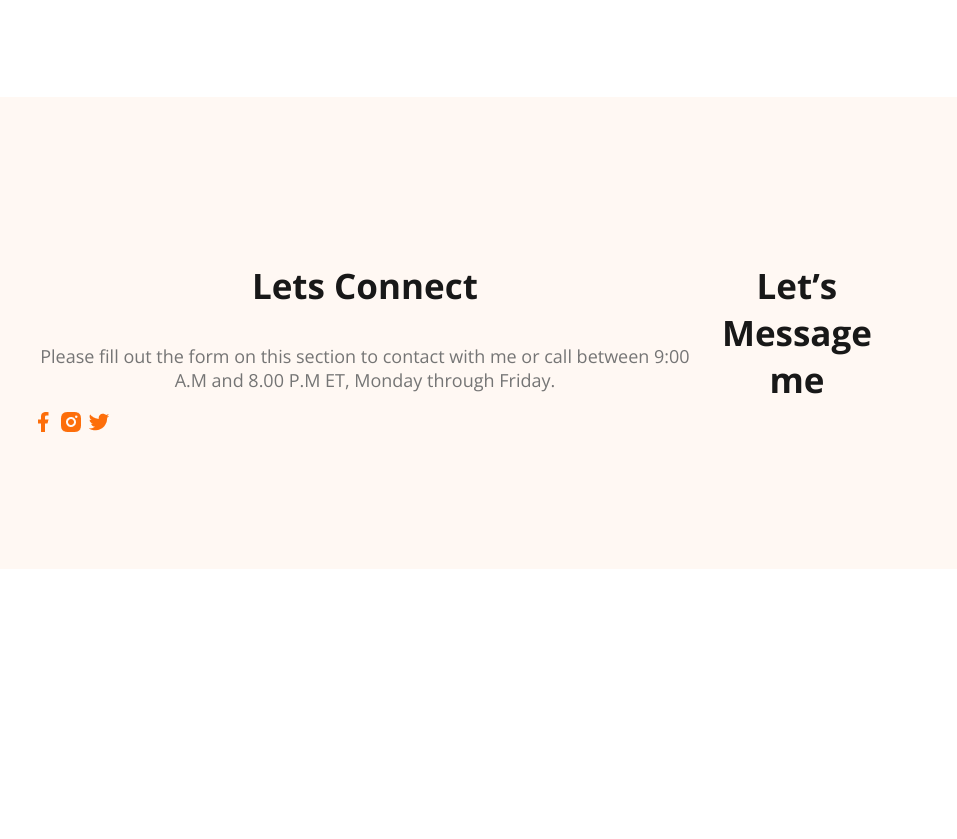
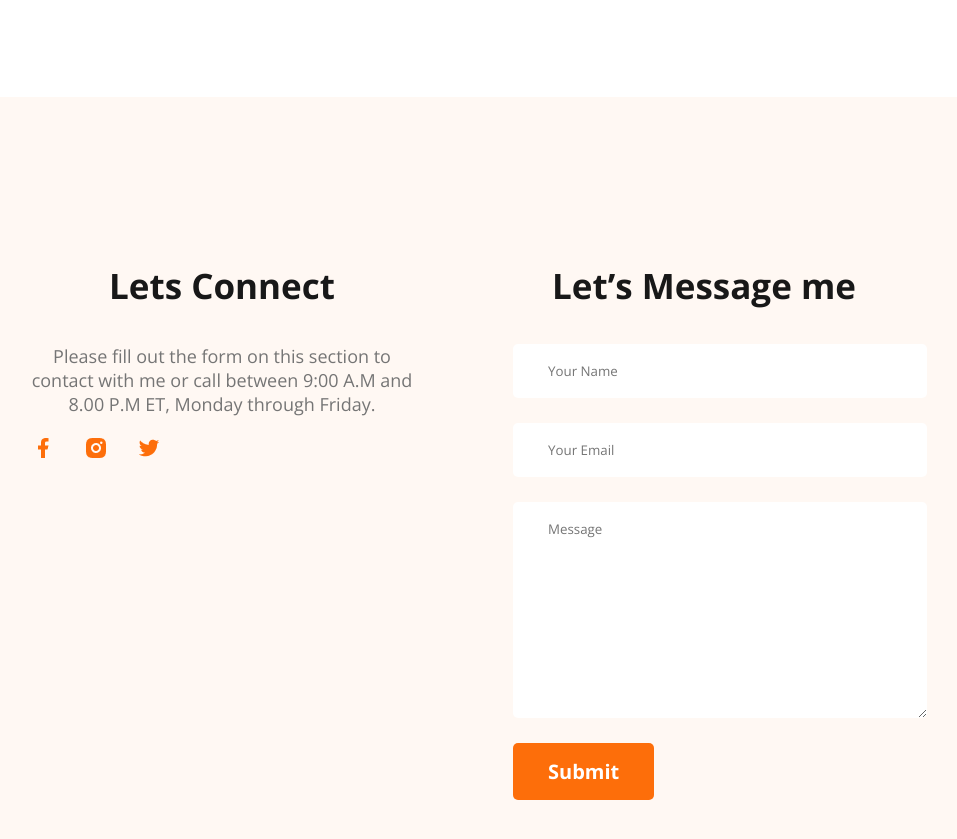
Before and after one commit to akash4030/first-my-website, a plain HTML site: page portfolio-resources-main/index.html in a window 1280 px wide. Shown: the part 3207-4046 px from the top of the page, without its empty margins (177-1134 px from the left). Before the commit the page ends 3784 px from the top, so only its background shows below. Drawn offline with nearby package versions, Linux system fonts and the light colour scheme.

Commit message:
finished footer section with contact form

```diff
--- a/portfolio-resources-main/dessin.css
+++ b/portfolio-resources-main/dessin.css
@@ -197,7 +197,26 @@ main section {
 
 footer{
   display: flex;
+  gap: 100px;
   background:#FFF8F3 ;
   margin-top: 100px;
   padding: 130px 200px;
 }
+.footer-column{
+  width: 50%;
+}
+.social-links a{
+  margin-right: 25px;
+  font-size: 24px;
+}
+.contact input[type="text"], .contact input[type="email"],
+textarea{
+  display: block;
+  margin-bottom: 25px;
+  padding: 18px 35px;
+  color: #757575;
+  border-radius: 5px;
+  background: #FFF;
+  border: 0;
+  width: 90%;
+}
--- a/portfolio-resources-main/index.html
+++ b/portfolio-resources-main/index.html
@@ -175,6 +175,13 @@
         </div>
         <div class="footer-column">
             <h3 class="section-title">Let’s Message me</h3>
+            <form class="contact" action="">
+                <input type="text" placeholder="Your Name">
+                <input type="email" name="" placeholder="Your Email" id="">
+                <textarea name="" placeholder="Message" id="" cols="30" rows="10"></textarea>
+                <input class="btn-primary" type="submit" value="Submit">
+
+            </form>
         </div>
     </footer>
 </body>
```
